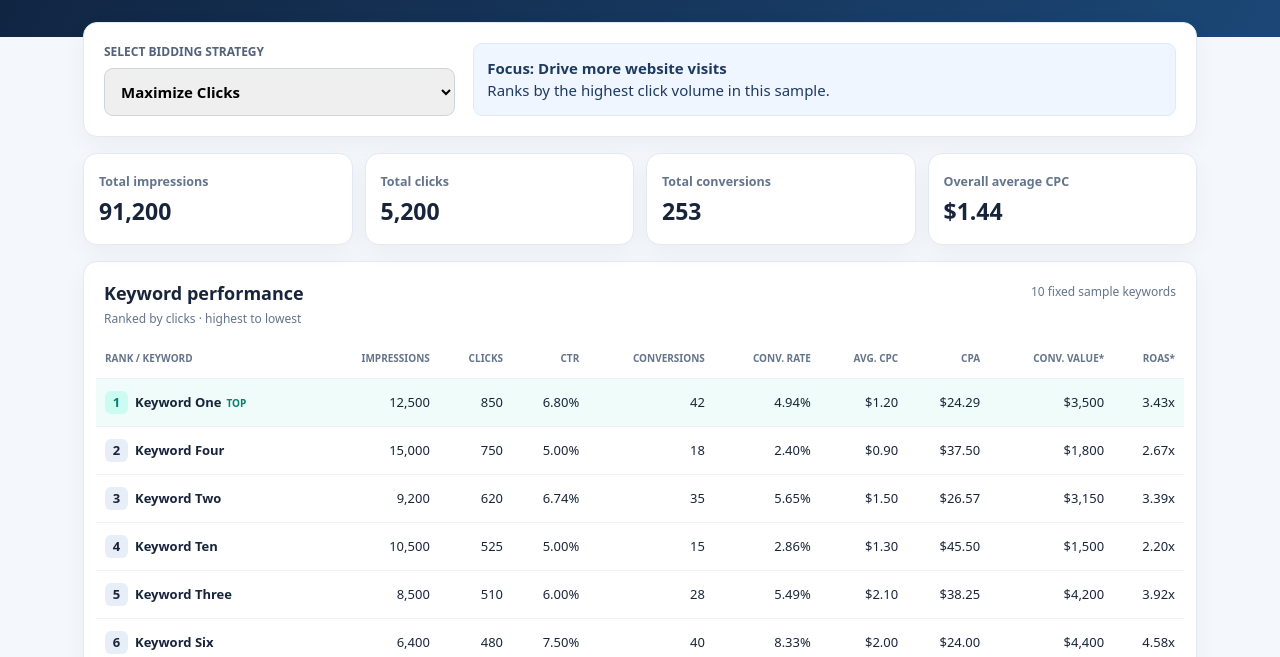
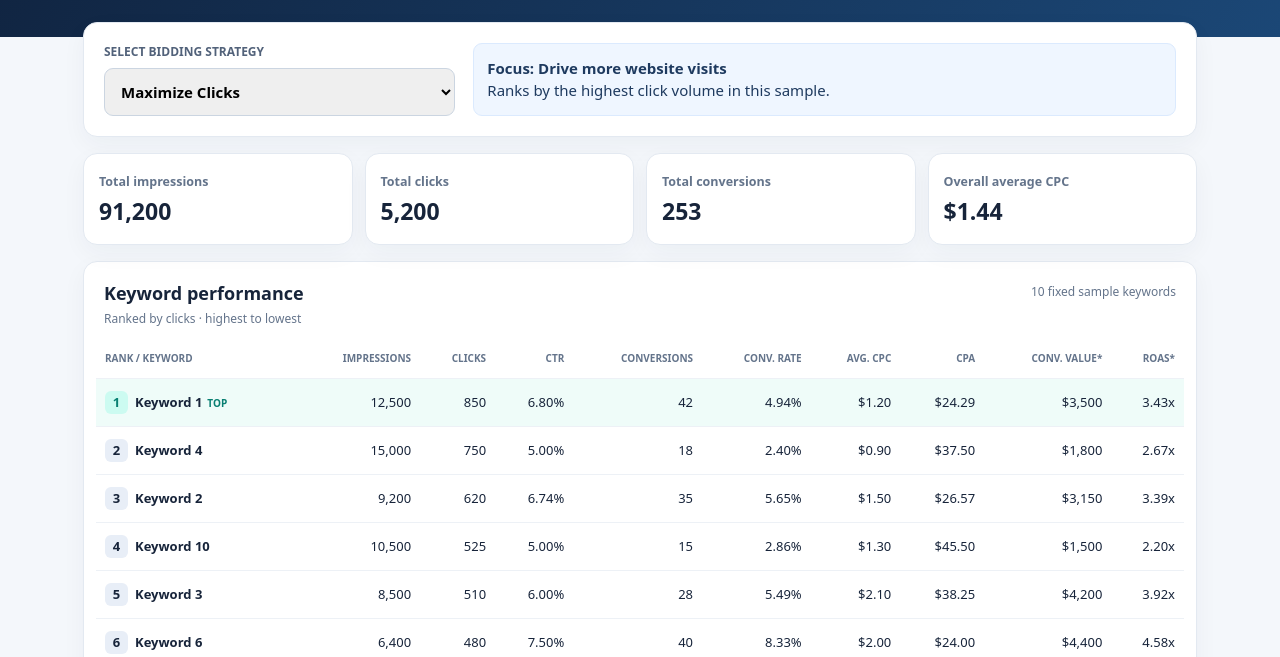
Before and after one commit to mazzhar14/google-ads-bidding-simulator, a plain HTML site: page index.html in a window 1280 px wide. Shown: the part 143-800 px from the top of the page. Drawn offline with Linux system fonts and the light colour scheme.

Commit message:
Use numeric keyword labels

```diff
--- a/index.html
+++ b/index.html
@@ -7,7 +7,7 @@
 <section class="panel explain"><h2 id="winner">Top-ranked keyword</h2><p id="reason"></p></section><div class="disclaimer"><b>Training example only:</b> These are fixed illustrative figures, not live Google Ads data or a representation of Google's auction-time algorithm. Conversion values are assumed examples. Actual Smart Bidding uses contextual signals at auction time. For Target CPA, this demo sorts historical CPA from lowest to highest; a real campaign optimizes toward an advertiser-set target. *Conversion value and ROAS are illustrative.</div></main><footer>Interactive demonstration · Source data is fixed and read-only</footer>
 <script>
 const raw=[
-["Keyword One",12500,850,42,1.20,3500],["Keyword Two",9200,620,35,1.50,3150],["Keyword Three",8500,510,28,2.10,4200],["Keyword Four",15000,750,18,.90,1800],["Keyword Five",7800,390,25,1.80,3000],["Keyword Six",6400,480,40,2.00,4400],["Keyword Seven",11000,440,12,1.10,1200],["Keyword Eight",5500,275,8,1.40,640],["Keyword Nine",4800,360,30,1.60,3600],["Keyword Ten",10500,525,15,1.30,1500]];
+["Keyword 1",12500,850,42,1.20,3500],["Keyword 2",9200,620,35,1.50,3150],["Keyword 3",8500,510,28,2.10,4200],["Keyword 4",15000,750,18,.90,1800],["Keyword 5",7800,390,25,1.80,3000],["Keyword 6",6400,480,40,2.00,4400],["Keyword 7",11000,440,12,1.10,1200],["Keyword 8",5500,275,8,1.40,640],["Keyword 9",4800,360,30,1.60,3600],["Keyword 10",10500,525,15,1.30,1500]];
 const d=raw.map(a=>{const cost=a[2]*a[4];return{keyword:a[0],impressions:a[1],clicks:a[2],conversions:a[3],cpc:a[4],value:a[5],cost:cost,cpa:cost/a[3],ctr:a[2]/a[1],rate:a[3]/a[2],roas:a[5]/cost}});
 const f=n=>Math.round(n).toLocaleString("en-US"),usd=n=>"$"+n.toFixed(2),usd0=n=>"$"+f(n);
 const cfg={
```
